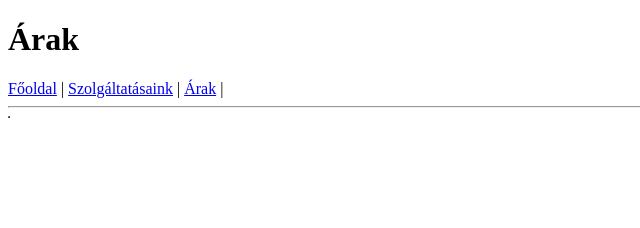
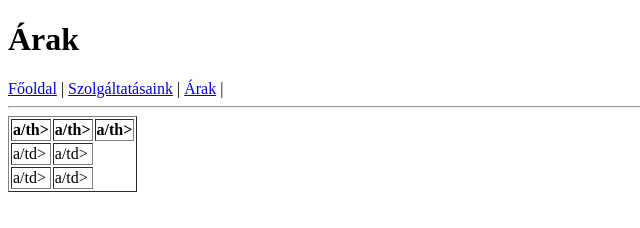
Before and after one commit to Osandpeti/szonyeg, a plain HTML site: page arak.html in a window 1280 px wide. Shown: the whole page, without its empty margins (0-640 px from the left). Drawn offline with Linux system fonts and the light colour scheme.

Commit message:
létrehoztam a táblazátatot

```diff
--- a/arak.html
+++ b/arak.html
@@ -14,7 +14,25 @@
 	<hr>
 
 	<table border="1">
+       <thead>
+     <tr>
+<th>a/th>
+<th>a/th>
+<th>a/th>
+	 </tr>
+</thead>
+<tbody>
+  <tr>
+<td>a/td>
+<td>a/td>
 
+  </tr>
+  <tr>
+
+<td>a/td>
+<td>a/td>
+  </tr>
+</tbody>
 	</table>
 
 </body>
```
